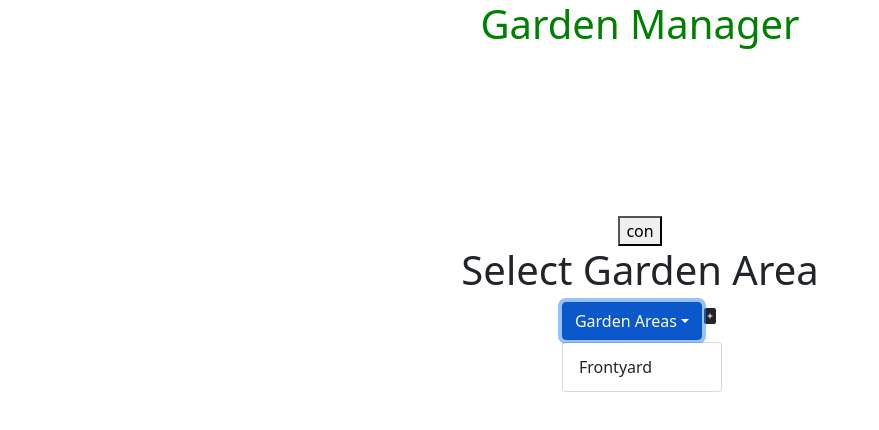
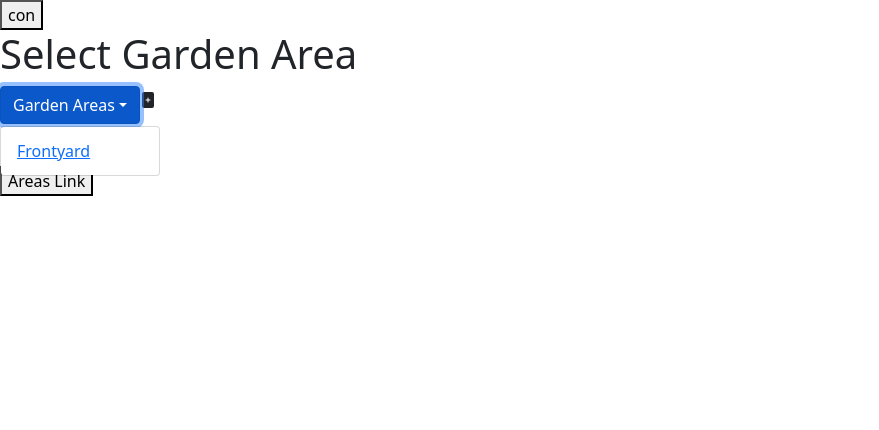
Before and after one commit to Uken81/Garden-Manager, a React (Create React App) app: page / in a window 1280 px wide. Both pictures are taken after a click on the button "Garden Areas". Shown: the top 430 px of the page, without its empty margins (0-879 px from the left). Built offline with nearby package versions, Linux system fonts and the light colour scheme.

Commit message:
Change app to use React-Router instead of conditionals to render areas component.

```diff
--- a/package.json
+++ b/package.json
@@ -17,6 +17,7 @@
     "react-dom": "^17.0.2",
     "react-icons": "^4.3.1",
     "react-redux": "^7.2.6",
+    "react-router-dom": "^6.2.2",
     "react-scripts": "5.0.0",
     "redux": "^4.1.2",
     "sass": "^1.49.7",
--- a/src/App.tsx
+++ b/src/App.tsx
@@ -1,31 +1,14 @@
-import { useState } from 'react';
+import { Route, Routes } from 'react-router-dom';
 import './App.scss';
 import Areas from './components/areas/areas';
-import BedMangement from './components/bedManagement/bedManagement';
 import Garden from './components/garden/garden';
 
 function App() {
-  const [areaIsSelected, setAreaIsSelected] = useState<boolean>(false);
-  const [showBedManagement, setShowBedManagement] = useState<boolean>(false);
-  const [selectedBed, setSelectedBed] = useState<string>('');
-
   return (
-    <div className="App">
-      <div className="title">
-        <h1>Garden Manager</h1>
-      </div>
-      <div className="main-container">
-        {!areaIsSelected && <Garden setAreaIsSelected={setAreaIsSelected} />}
-        {areaIsSelected && (
-          <Areas
-            setAreaIsSelected={setAreaIsSelected}
-            setShowBedManagement={setShowBedManagement}
-            setSelectedBed={setSelectedBed}
-          />
-        )}
-        {showBedManagement && <BedMangement selectedBed={selectedBed} />}
-      </div>
-    </div>
+    <Routes>
+      <Route path="/" element={<Garden />} />
+      <Route path="/areas" element={<Areas />} />
+    </Routes>
   );
 }
 
--- a/src/components/areas/areas.tsx
+++ b/src/components/areas/areas.tsx
@@ -1,26 +1,19 @@
-import React, { Dispatch, SetStateAction, useState } from 'react';
+import React, { useState } from 'react';
 import { Button, Card, Form, ListGroup } from 'react-bootstrap';
 import { useDispatch, useSelector } from 'react-redux';
 import uniqid from 'uniqid';
 import { bedAdded } from '../../features/gardenSlice';
 import { RootState } from '../../redux/store';
+import BedMangement from '../bedManagement/bedManagement';
 import capitalise from '../shared/capitalise';
 import { createBedsList } from '../shared/lists';
 import './areas.scss';
 
-type AreasProps = {
-  setAreaIsSelected: Dispatch<SetStateAction<boolean>>;
-  setShowBedManagement: Dispatch<SetStateAction<boolean>>;
-  setSelectedBed: Dispatch<SetStateAction<string>>;
-};
-
-const Areas: React.FC<AreasProps> = ({
-  setAreaIsSelected,
-  setShowBedManagement,
-  setSelectedBed
-}) => {
+const Areas: React.FC = () => {
   const dispatch = useDispatch();
 
+  const [showBedManagement, setShowBedManagement] = useState<boolean>(false);
+  const [selectedBed, setSelectedBed] = useState<string>('');
   const [showForm, setShowForm] = useState(false);
   const [newBedText, setNewBedText] = useState('');
 
@@ -44,7 +37,6 @@ const Areas: React.FC<AreasProps> = ({
   };
 
   const back = () => {
-    setAreaIsSelected(false);
     setShowBedManagement(false);
   };
 
@@ -72,7 +64,7 @@ const Areas: React.FC<AreasProps> = ({
   ));
 
   return (
-    <div className="areas">
+    <div className="areas-management">
       <h2 onClick={back}>BACK</h2>
       <button onClick={con2}>con2</button>
       <h1>{capitalise(selectedAreaText)}</h1>
@@ -94,6 +86,9 @@ const Areas: React.FC<AreasProps> = ({
           </Form>
         )}
       </div>
+      <div className="bed-management">
+        {showBedManagement && <BedMangement selectedBed={selectedBed} />}
+      </div>
     </div>
   );
 };
--- a/src/components/garden/garden.tsx
+++ b/src/components/garden/garden.tsx
@@ -2,14 +2,15 @@ import React, { useState } from 'react';
 import { Button, Dropdown, DropdownButton, Form } from 'react-bootstrap';
 import { useDispatch, useSelector } from 'react-redux';
 import uniqid from 'uniqid';
-import { areaAdded, AppProps, areaSelected } from '../../features/gardenSlice';
+import { areaAdded, areaSelected } from '../../features/gardenSlice';
 import { BsFillFilePlusFill, BsFillFileMinusFill } from 'react-icons/bs';
 import { RootState } from '../../redux/store';
 
 import './garden.styles.scss';
 import capitalise from '../shared/capitalise';
+import { Link } from 'react-router-dom';
 
-const Garden: React.FC<AppProps> = ({ setAreaIsSelected }) => {
+const Garden: React.FC = () => {
   const dispatch = useDispatch();
 
   const [showForm, setShowForm] = useState<boolean>(false);
@@ -31,12 +32,13 @@ const Garden: React.FC<AppProps> = ({ setAreaIsSelected }) => {
 
   const handleSelect = (eventKey: string | null) => {
     dispatch(areaSelected(eventKey));
-    setAreaIsSelected(true);
   };
 
   const dropDown = Object.keys(usersAreasList).map((areaName) => (
-    <Dropdown.Item href={areaName} key={uniqid()} eventKey={areaName} onClick={handleClick}>
-      {capitalise(areaName)}
+    <Dropdown.Item key={uniqid()} eventKey={areaName} onClick={handleClick}>
+      <Link key={uniqid()} to={'/areas'}>
+        {capitalise(areaName)}
+      </Link>
     </Dropdown.Item>
   ));
 
@@ -55,8 +57,7 @@ const Garden: React.FC<AppProps> = ({ setAreaIsSelected }) => {
   // }, [selectedAreaText]);
 
   function con() {
-    console.log('Area LIst: ', usersAreasList);
-    console.log('newAreaText: ', newAreaText);
+    console.log(usersAreasList);
   }
 
   return (
@@ -93,6 +94,9 @@ const Garden: React.FC<AppProps> = ({ setAreaIsSelected }) => {
           )}
         </div>
       </div>
+      <Link to={'/areas'}>
+        <button>Areas Link</button>
+      </Link>
     </div>
   );
 };
--- a/src/features/gardenSlice.ts
+++ b/src/features/gardenSlice.ts
@@ -1,9 +1,4 @@
-import { Dispatch, SetStateAction } from 'react';
 import { createSlice, PayloadAction, Slice } from '@reduxjs/toolkit';
-
-export type AppProps = {
-  setAreaIsSelected: Dispatch<SetStateAction<boolean>>;
-};
 
 interface GardenState {
   selectedAreaName: string;
--- a/src/index.tsx
+++ b/src/index.tsx
@@ -5,11 +5,14 @@ import { Provider } from 'react-redux';
 import store from './redux/store';
 import 'bootstrap/dist/css/bootstrap.min.css';
 import React from 'react';
+import { BrowserRouter } from 'react-router-dom';
 
 ReactDOM.render(
   <React.StrictMode>
     <Provider store={store}>
-      <App />
+      <BrowserRouter>
+        <App />
+      </BrowserRouter>
     </Provider>
   </React.StrictMode>,
   document.getElementById('root')
```
Also changed, not shown: 1 other file (tests, documents, lock files or other folders).
